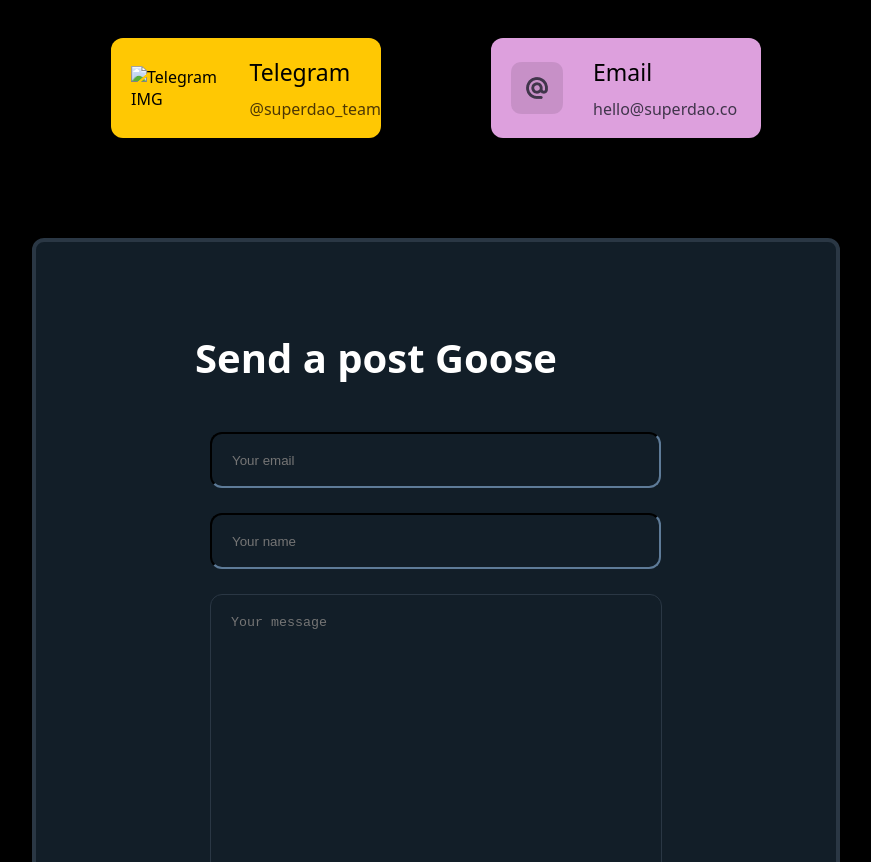
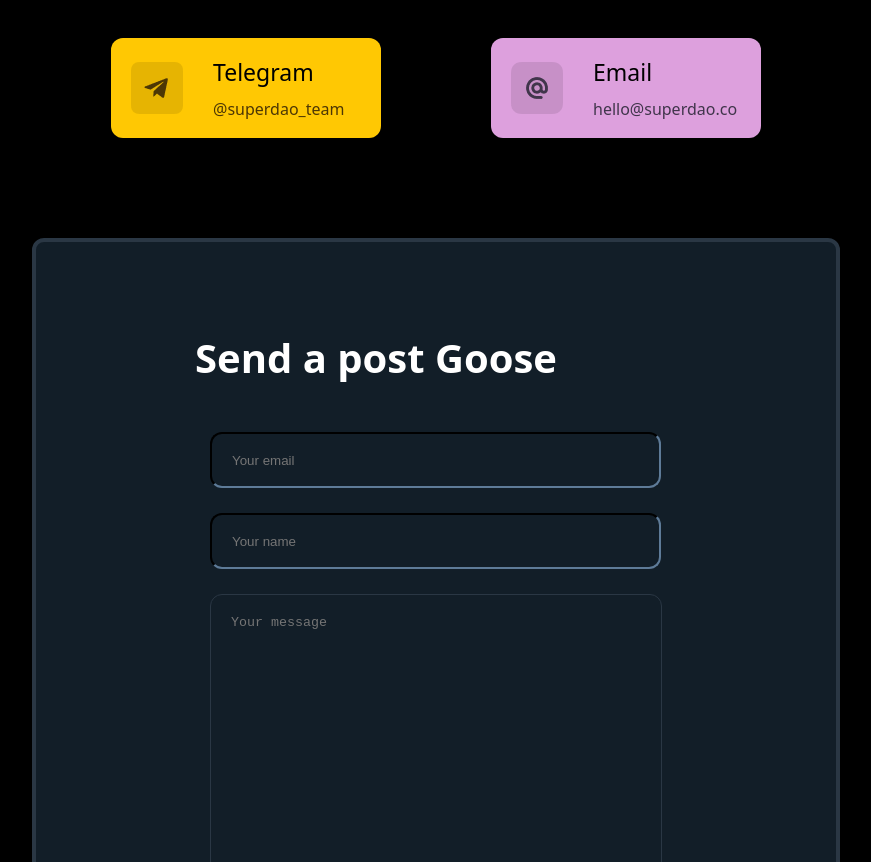
Before and after one commit to Nikola258/Nikola258.github.io, a plain HTML site: page pink-goose/Pink Goose Opdracht.html in a window 1280 px wide. Shown: the part 5604-6466 px from the top of the page, without its empty margins (204-1075 px from the left). Drawn offline with Linux system fonts and the light colour scheme.

Commit message:
image Changes

```diff
--- a/pink-goose/Pink Goose Opdracht.html
+++ b/pink-goose/Pink Goose Opdracht.html
@@ -320,7 +320,7 @@
                 <div class="box-holder Font">
                     <div class="Box-Holder-2">
                         <div class="yellow-box">
-                            <img class="Telegram-Img" src="Telegram .png" alt="Telegram IMG">
+                            <img class="Telegram-Img" src="Image/Telegram .png" alt="Telegram IMG">
                                 <div class="Text-Holder Font">
                                     <div class="Telegram-Text" >Telegram</div>
                                         <div class="Dao-Team">@superdao_team</div>
```
